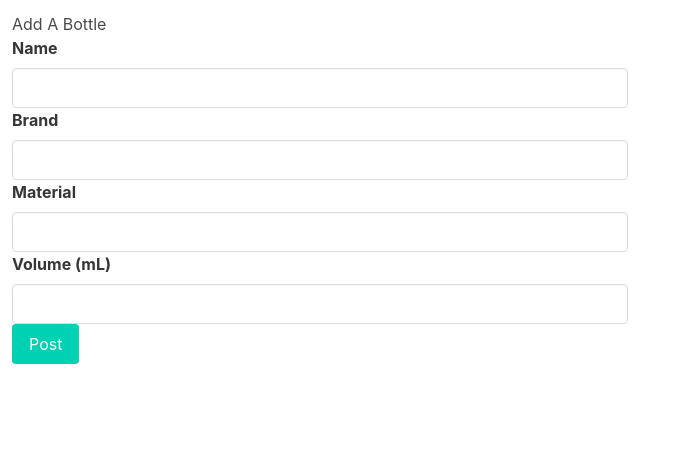
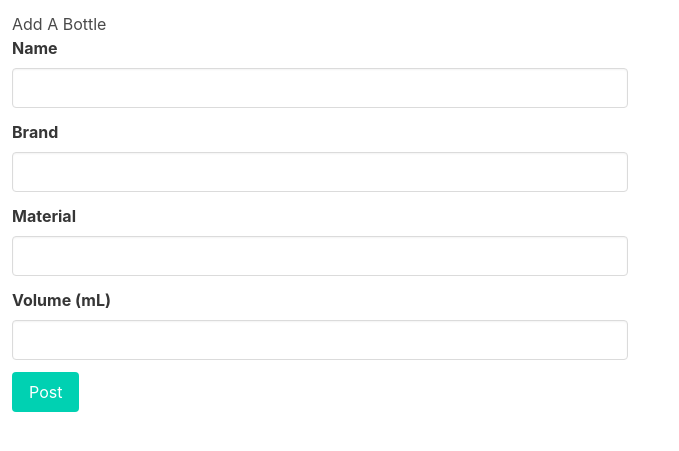
Before and after one commit to seraficaj/QuenchMarks, a Flask app: page /bottles/create in a window 1280 px wide. Shown: the part 56-507 px from the top of the page, without its empty margins (0-679 px from the left). Run offline with Flask 2, Linux system fonts and the light colour scheme; the visitor is signed in with stand-in values (Sample User, id 1); data comes from the database, SQL or seed files in the repository.

Commit message:
style form with div field class and space for button

```diff
--- a/QuenchMarks/templates/bottles/create_bottle.html
+++ b/QuenchMarks/templates/bottles/create_bottle.html
@@ -3,20 +3,20 @@
     <h1>Add A Bottle</h1>
     <form method="POST">
         {{form.hidden_tag()}}
-        <div>
+        <div class="field">
             {{form.name.label(class="label")}} {{form.name(class="input")}}
         </div>
-        <div>
+        <div class="field">
             {{form.brand.label(class="label")}} {{form.brand(class="input")}}
         </div>
-        <div>
+        <div class="field">
             {{form.material.label(class="label")}}
             {{form.material(class="input")}}
         </div>
-        <div>
+        <div class="field">
             {{form.volume.label(class="label")}} {{form.volume(class="input")}}
         </div>
-        <div>{{form.submit(class="button is-primary")}}</div>
+        <div class="field">{{form.submit(class="button is-primary")}}</div>
     </form>
 </div>
 {% endblock %}
```
Also changed, not shown: QuenchMarks/templates/bottles/edit_bottle.html (+4 -4 lines).
